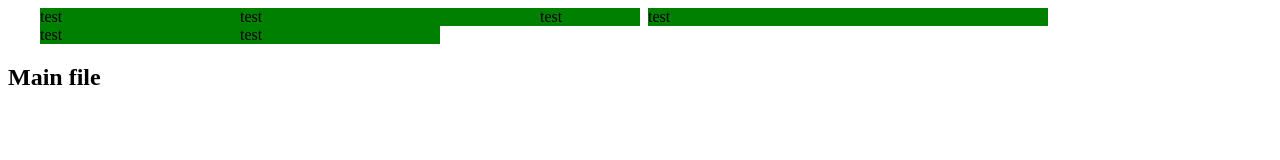
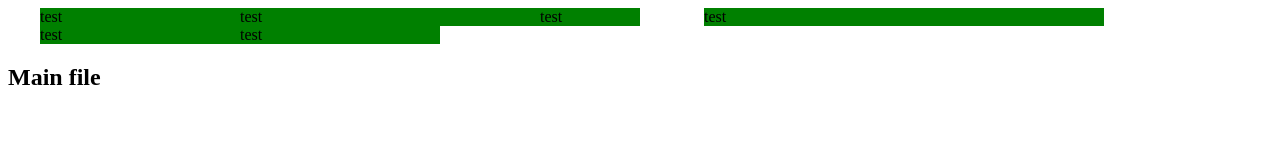
Before and after one commit to elliotrpmorris-zz/laravel-mix-boilerplate, a website: page src/index.html in a window 1280 px wide. Drawn offline with nearby package versions, Linux system fonts and the light colour scheme; files that its build step writes are made by us from their sources.

Commit message:
updated vals to rem

```diff
--- a/src/scss/utils/_vars.scss
+++ b/src/scss/utils/_vars.scss
@@ -8,22 +8,21 @@
 $total-columns: 12;
 $base-spacing: 0.5rem;
 $base-font-size: 16px;
+// Adjust this to be the rem size you need
 $spaceamounts: (
-  8: 0.5,
-  // 12,
-    // 16,
-    // 20,
-    // 24,
-    // 32,
-    // 40,
-    // 48,
-    // 56,
-    // 64,
-    // 72,
-    // 80,
-    // 88,
-    // 96,
-    // 104,
-    // 112,,,,
-); // Adjust this to include the pixel amounts you need.
-$sides: (top, bottom, left, right); // Leave this variable alone
+  1: 0.5,
+  2: 1,
+  3: 1.5,
+  4: 2,
+  5: 2.5,
+  6: 3,
+  7: 3.5,
+  8: 4,
+  9: 4.5,
+  10: 5,
+  11: 5.5,
+  12: 6,
+  13: 6.5,
+  14: 7,
+);
+$sides: (top, bottom, left, right);
```
